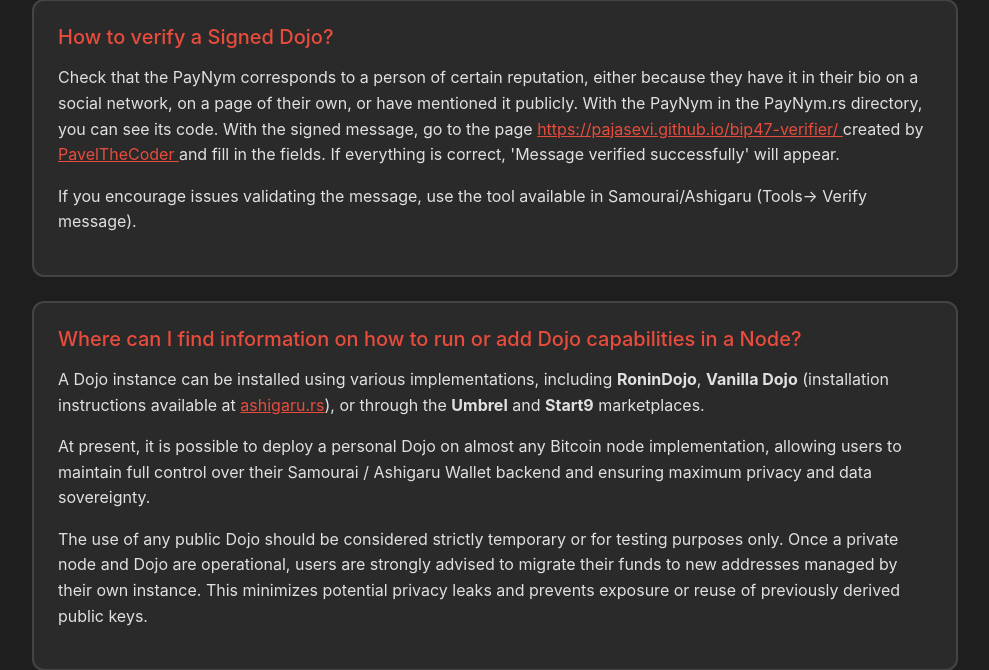
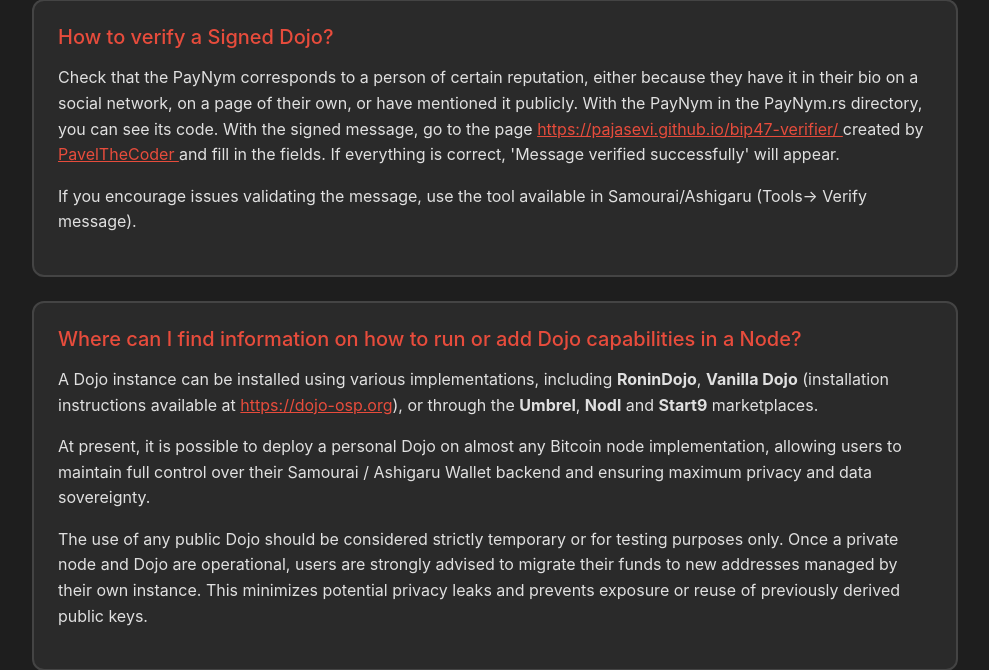
Before and after one commit to 91xTx93x3/TheDojoBayV2, a Flask app: page /faq in a window 1280 px wide. Shown: the part 1524-2194 px from the top of the page, without its empty margins (145-1134 px from the left). Run offline with Flask 3, Linux system fonts and the light colour scheme.

Commit message:
Actualizado enlace de instalación de Dojo y añadido soporte para Nodl en la sección de FAQ

```diff
--- a/templates/faq.html
+++ b/templates/faq.html
@@ -117,8 +117,9 @@
                 <p>
                     A Dojo instance can be installed using various implementations, including
                     <strong>RoninDojo</strong>, <strong>Vanilla Dojo</strong> (installation instructions available at <a
-                        href="https://ashigaru.rs" target="_blank" style="color: var(--primary);">ashigaru.rs</a>), or
-                    through the <strong>Umbrel</strong> and <strong>Start9</strong> marketplaces.
+                        href="https://dojo-osp.org/install/requirements/" target="_blank"
+                        style="color: var(--primary);">https://dojo-osp.org</a>), or
+                    through the <strong>Umbrel</strong>, <strong>Nodl</strong> and <strong>Start9</strong> marketplaces.
                 </p>
                 <p>
                     At present, it is possible to deploy a personal Dojo on almost any Bitcoin node implementation,
```
